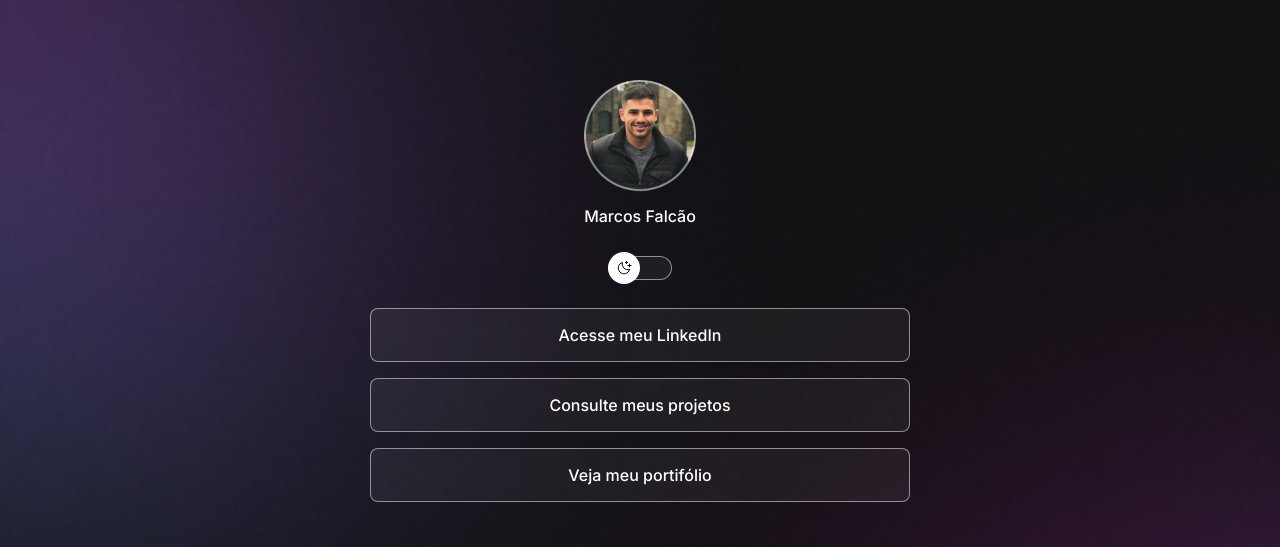
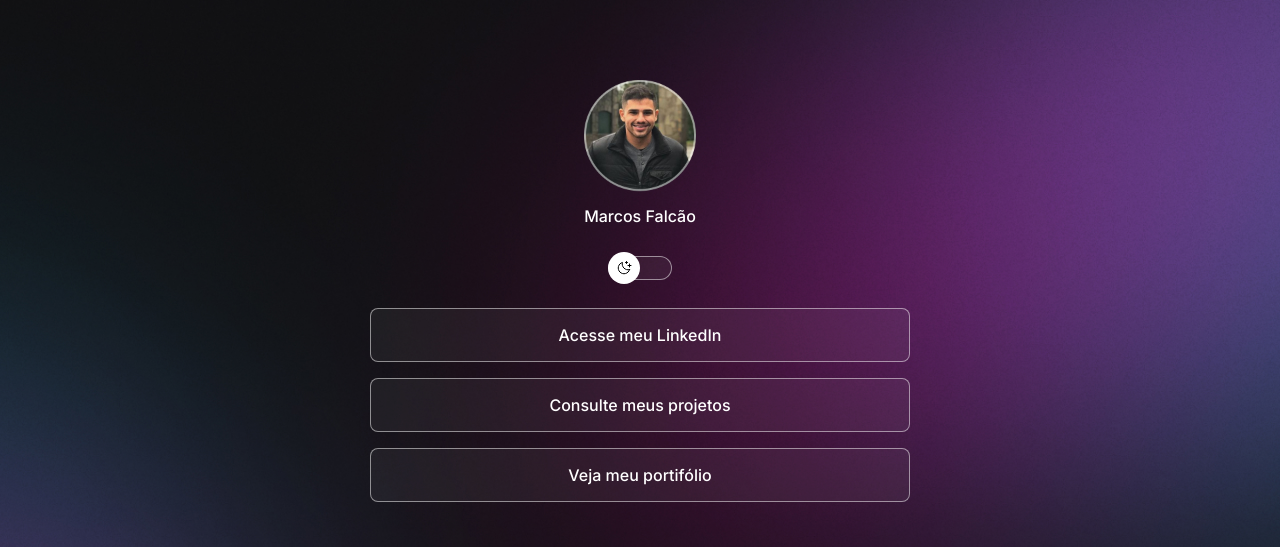
Before and after one commit to marcosfalcaoo/Meuportifolio, a plain HTML site: page index.html in a window 1280 px wide. Shown: the top 547 px of the page. Drawn offline with nearby package versions, Linux system fonts and the light colour scheme.

Commit message:
change css responsive

```diff
--- a/style.css
+++ b/style.css
@@ -34,6 +34,7 @@ body {
   background-repeat: no-repeat;
   background-position: top center;
   background-size: cover;
+  height: 100vh;
 }
 
 #container {
@@ -148,3 +149,13 @@ footer {
   text-align: center;
   font-size: 14px;
 }
+
+@media (min-width: 700px) {
+  :root {
+    --bg-url: url(./Assets/bg-desktop.jpg);
+  }
+
+  .light {
+    --bg-url: url(./Assets/bg-desktop-light.jpg);
+  }
+}
```
